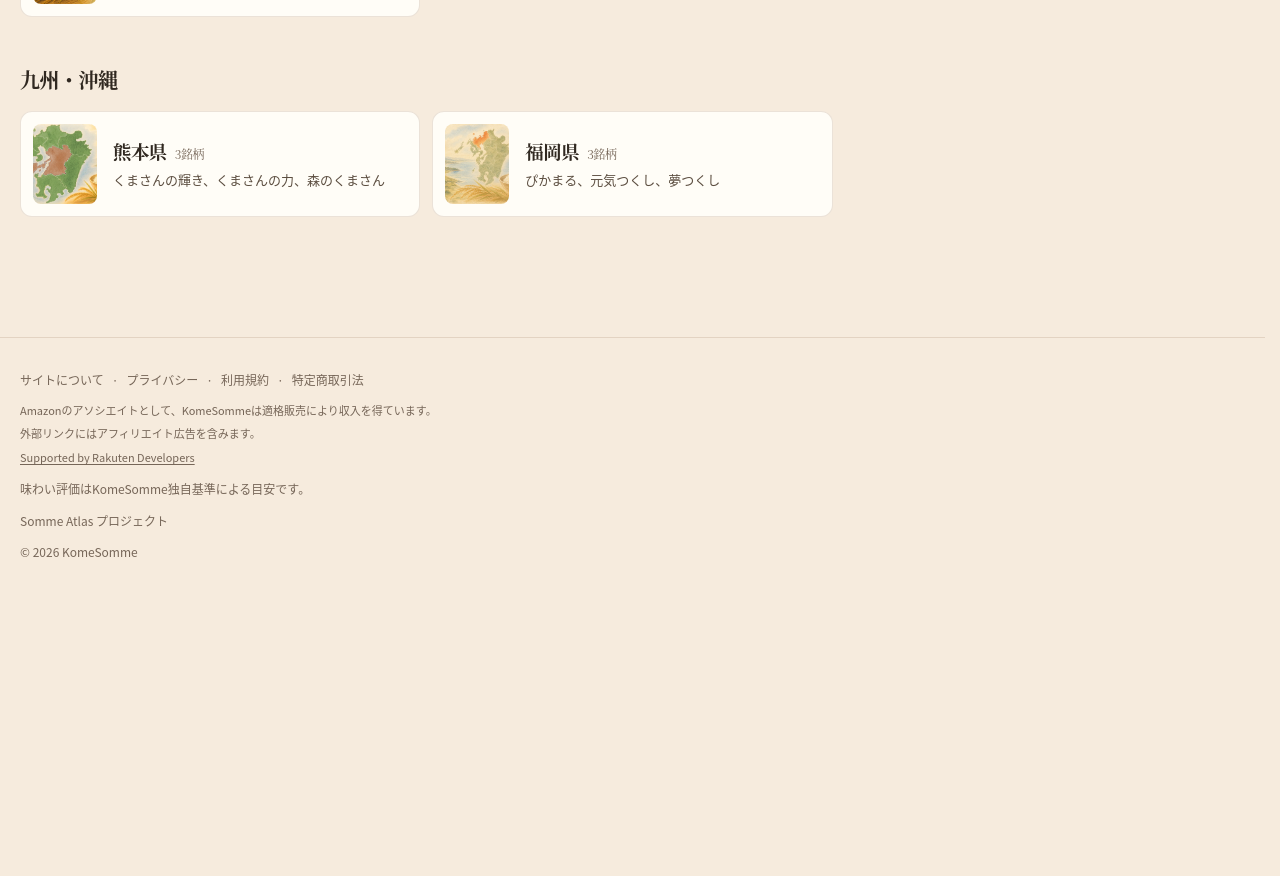
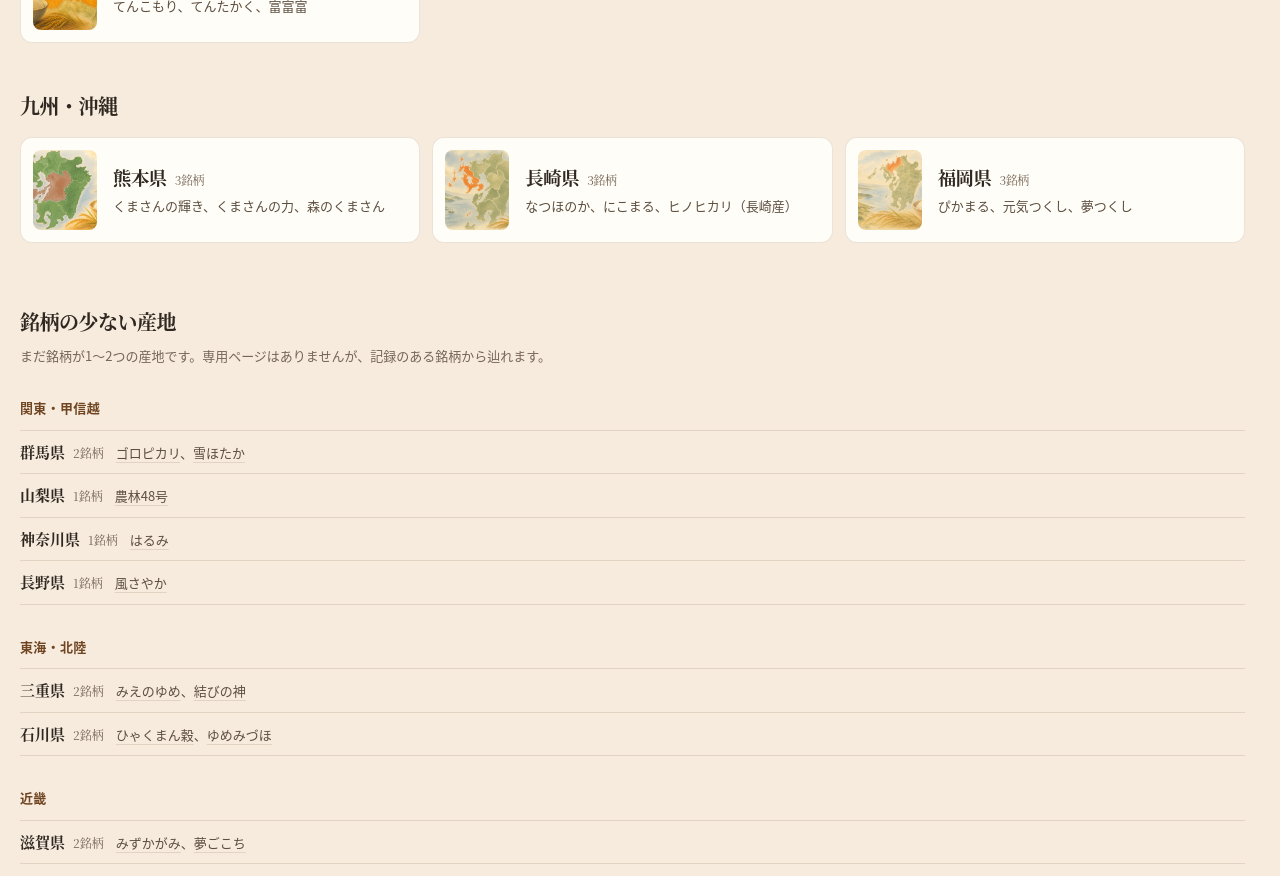
Before and after one commit to Toygaolingxiao/komesomme, a Next.js app: page /prefectures in a window 1280 px wide. Shown: the part 1920-2796 px from the top of the page. Before the commit the page ends 2514 px from the top, so only its background shows below. Built offline with nearby package versions, Linux system fonts and the light colour scheme; no server answers.

Commit message:
なつほのかを長崎県へ是正＋ヒノヒカリ（長崎産）追加＋産地一覧に少数県も表示（v1.21.0）

```diff
--- a/package.json
+++ b/package.json
@@ -1,6 +1,6 @@
 {
   "name": "komesomme",
-  "version": "1.20.0",
+  "version": "1.21.0",
   "private": true,
   "scripts": {
     "dev": "cross-env NODE_OPTIONS=--use-system-ca next dev --turbopack",
--- a/src/app/about/page.tsx
+++ b/src/app/about/page.tsx
@@ -12,7 +12,7 @@ export default function AboutPage() {
   return (
     <LegalShell title="サイトについて">
       <p>
-        KomeSomme 侍米師は、高江Takaeが運営する、銘柄選びの案内サイトです。107銘柄の味わいと由来を記録し、料理との組み合わせや季節の特集を、継続して更新しています。
+        KomeSomme 侍米師は、高江Takaeが運営する、銘柄選びの案内サイトです。108銘柄の味わいと由来を記録し、料理との組み合わせや季節の特集を、継続して更新しています。
       </p>
 
       <section className="space-y-2">
--- a/src/app/prefectures/page.tsx
+++ b/src/app/prefectures/page.tsx
@@ -14,10 +14,11 @@ import {
   PREFECTURE_PAGES,
   prefectureMapSummaries,
   prefecturesByRegion,
+  prefecturesWithFewBrands,
 } from "@/lib/editorial/prefectures";
 import { breadcrumbListLd, itemListLd } from "@/lib/seo/jsonLd";
 
-const DESCRIPTION = `銘柄が3つ以上ある${PREFECTURE_PAGES.length}の産地について、銘柄の一覧と味わいの平均像をまとめました。産地は、ふるさと納税の寄附先でもあります。`;
+const DESCRIPTION = `銘柄が3つ以上ある${PREFECTURE_PAGES.length}の産地について、銘柄の一覧と味わいの平均像をまとめました。銘柄の少ない産地も含め、記録のある産地はすべて並べています。産地は、ふるさと納税の寄附先でもあります。`;
 
 export const metadata: Metadata = {
   title: "産地から選ぶ｜都道府県別の米と銘柄",
@@ -42,6 +43,7 @@ const TRAIL = [
 
 export default function PrefecturesIndexPage() {
   const groups = prefecturesByRegion();
+  const fewGroups = prefecturesWithFewBrands();
 
   return (
     <main className="min-h-[100dvh] w-full min-w-0 text-[var(--km-ink)]">
@@ -115,6 +117,50 @@ export default function PrefecturesIndexPage() {
             </ol>
           </section>
         ))}
+
+        <section className="mt-16">
+          <h2 className="font-serif text-[1.25rem] font-semibold tracking-tight text-[var(--km-ink)]">
+            銘柄の少ない産地
+          </h2>
+          <p className="mt-2 max-w-2xl text-[13px] leading-relaxed text-[var(--km-muted)]">
+            まだ銘柄が1〜2つの産地です。専用ページはありませんが、記録のある銘柄から辿れます。
+          </p>
+          {fewGroups.map((group) => (
+            <div key={group.region} className="mt-8">
+              <h3 className="text-[13px] font-semibold tracking-wide text-[var(--km-brown)]">
+                {group.region}
+              </h3>
+              <ul className="mt-3 divide-y divide-[var(--km-border)] border-y border-[var(--km-border)]">
+                {group.prefectures.map((mini) => (
+                  <li
+                    key={mini.prefecture}
+                    className="flex flex-wrap items-baseline gap-x-3 gap-y-1 py-2.5"
+                  >
+                    <span className="font-serif text-[15px] font-semibold text-[var(--km-ink)]">
+                      {mini.prefecture}
+                      <span className="ml-2 text-[12px] font-normal text-[var(--km-muted)]">
+                        {mini.brands.length}銘柄
+                      </span>
+                    </span>
+                    <span className="text-[13px] leading-relaxed text-[var(--km-ink-soft)]">
+                      {mini.brands.map((brand, index) => (
+                        <span key={brand.id}>
+                          {index > 0 ? "、" : ""}
+                          <TransitionLink
+                            href={`/library/${brand.id}`}
+                            className={`underline decoration-[var(--km-border)] underline-offset-4 transition hover:text-[var(--km-brown)] ${FOCUS}`}
+                          >
+                            {brand.name}
+                          </TransitionLink>
+                        </span>
+                      ))}
+                    </span>
+                  </li>
+                ))}
+              </ul>
+            </div>
+          ))}
+        </section>
       </div>
 
       <SiteFooter />
--- a/src/data/rice/brandI18n.ts
+++ b/src/data/rice/brandI18n.ts
@@ -64,6 +64,11 @@ export const BRAND_I18N: Record<string, BrandI18n> = {
   "hikari-shinseiki": { zh: "光新世纪", en: "Hikari Shinseiki" },
   hitomebore: { zh: "一目倾心", en: "Hitomebore", aliases: ["一目惚れ"] },
   hinohikari: { zh: "日之光", en: "Hinohikari" },
+  "hinohikari-nagasaki": {
+    zh: "长崎产日之光",
+    en: "Hinohikari (Nagasaki)",
+    aliases: ["長崎産ヒノヒカリ", "长崎日之光"],
+  },
   himenorin: { zh: "姬之凛", en: "Himenorin" },
   hyakumangoku: { zh: "百万石", en: "Hyakumangoku" },
   fukuhibiki: { zh: "福响", en: "Fukuhibiki" },
--- /dev/null
+++ b/src/data/rice/encyclopedia/articles/hinohikari-nagasaki.json
@@ -0,0 +1 @@
+{"caveats":"掲載している味わい等の評価はKomeSommeによる独自の分析であり、公的な測定結果ではありません。品種の産地・育成・受賞に関する記述は公式情報を優先し、年次で変わる評価は断定しすぎないよう書いています。","confidence":"medium","cookingTips":[{"body":"粒がやや小ぶりなため、水加減は標準が目安です。ふっくら炊きたいときは浸水をしっかり取り、蒸らしまで丁寧にどうぞ。","title":"水加減は標準で"},{"body":"粒の形を保つため、最初の水は手早く替え、力を入れすぎずにやさしく洗ってください。吸水時間を取ると、芯までふっくら仕上がります。","title":"やさしく手早く洗う"}],"factStatus":"partial","features":[{"body":"長崎県の水田で最も広く作られている品種です。なつほのかやにこまると並んで県産米の中心にあり、県内の店頭でいちばん見かける長崎米でもあります。","title":"県内作付一位の主力"},{"body":"粒はやや小ぶりですが厚みがあり、甘みと粘りの均衡が整っています。主張しすぎない味わいで、煮物や漬物の並ぶ日常の献立に自然に収まります。","title":"粒は小ぶり、味はしっかり"},{"body":"冷めても硬くなりにくく、お弁当やおにぎりにしても食べやすさが残ります。作り置きの多い家庭でも扱いやすいお米です。","title":"冷めても食べやすい"}],"generatedAt":"2026-11-07T11:00:00.000Z","headline":"長崎県でいちばん広く作られている日常の米です。コシヒカリを父に持つ食味の良さで、棚田から平野まで県内全域の食卓を支えています。","id":"hinohikari-nagasaki","model":"editorial-curated","name":"ヒノヒカリ（長崎産）","origin":"「ヒノヒカリ」は宮崎県で生まれ、コシヒカリを父に持つ品種です。西日本一帯に広がりましたが、長崎県では作付面積が県内一位の主力品種で、山あいの棚田から平野部まで、県内全域で栽培されています。出荷は10月下旬ごろから。県産米の顔として、毎日の食卓に最も近いところにあるお米です。","purchaseNotes":"長崎県内全域で流通しており、県内のスーパーや米穀店で最も手に入りやすい長崎米です。県外では九州産を取り扱う店や産地直送の通販で見かけます。","reading":"ひのひかり","servingIdeas":["煮物の献立にすると、主張しすぎない味わいが引き立ちます。","お弁当にすると、冷めた後の食べやすさがわかります。","丼ものにすると、タレを受けても粒の輪郭が残ります。","まずは白ご飯そのままで、甘みと粘りの均衡を確かめてください。"]}
--- a/src/data/rice/sources/kyushuOkinawa.ts
+++ b/src/data/rice/sources/kyushuOkinawa.ts
@@ -282,9 +282,40 @@ export const kyushuOkinawa: RiceSource[] = [
     rakuten_search_keyword: "くまさんの力 白米 5kg 熊本県産",
   },
   {
+    id: "hinohikari-nagasaki",
+    name: "ヒノヒカリ（長崎産）",
+    prefecture: "長崎県",
+    region: "九州・沖縄",
+    sweetness: 3,
+    hardness: 3,
+    stickiness: 3,
+    aroma: 3,
+    umami: 4,
+    aftertaste: 3,
+    grain_size: 3,
+    clarity: 4,
+    richness: 3,
+    cold_rice_quality: 4,
+    sauce_absorption: 4,
+    oil_compatibility: 4,
+    best_match_dishes: ["煮物", "お弁当", "丼もの"],
+    good_with: ["醤油", "根菜", "漬物"],
+    avoid_pairings: ["濃厚なデミグラスソース"],
+    sake_pairings: ["純米酒", "淡麗な吟醸"],
+    whisky_pairings: ["ジャパニーズウイスキー", "ハイボール"],
+    short_: "長崎の作付一位。棚田から平野まで、県内全域の日常米。",
+    description:
+      "宮崎で生まれ、コシヒカリを父に持つ品種。長崎県では作付面積が県内一位で、山あいの棚田から平野部まで全域で作られています。出荷は10月下旬ごろから。粒はやや小ぶりながら味わいはしっかりしていて、煮物やお弁当に自然に収まります。",
+    sommelier_note:
+      "長崎の食卓の真ん中にある米。おかずを選びません。",
+    pairing_reason:
+      "甘みと粘りが中庸で、長崎の日常の献立を選ばず合わせられます。",
+    rakuten_search_keyword: "ヒノヒカリ 白米 5kg 長崎県産",
+  },
+  {
     id: "natsuhonoka",
     name: "なつほのか",
-    prefecture: "鹿児島県",
+    prefecture: "長崎県",
     region: "九州・沖縄",
     sweetness: 3,
     hardness: 3,
@@ -298,19 +329,19 @@ export const kyushuOkinawa: RiceSource[] = [
     cold_rice_quality: 5,
     sauce_absorption: 4,
     oil_compatibility: 4,
-    best_match_dishes: ["鶏飯", "冷やし茶漬け", "お弁当"],
-    good_with: ["出汁", "鶏肉", "青菜"],
+    best_match_dishes: ["おにぎり", "冷やし茶漬け", "お弁当"],
+    good_with: ["出汁", "塩", "青菜"],
     avoid_pairings: ["濃厚なクリーム煮"],
     sake_pairings: ["淡麗な吟醸"],
     whisky_pairings: ["ハイボール", "ジャパニーズウイスキー"],
-    short_: "南九州の太陽が育てた、粒立ちと旨みの新品種。",
+    short_: "長崎が迎えた暑さに強い米。やさしい甘みと粒ぞろい。",
     description:
-      "暑い気候でも品質を保つ鹿児島の品種。澄んだ味わいと程よい粒感があり、後味が軽く残りません。奄美の鶏飯のように出汁をかけて食べる料理や、お弁当に向きます。",
+      "にこまるを親に持つ、鹿児島生まれの暑さに強い品種。長崎県が奨励品種に迎え、「ながさき なつほのか」として県を代表する米のひとつになりました。澄んだ味わいと程よい粒感があり、後味が軽く残りません。出汁をかけて食べる料理や、お弁当に向きます。",
     sommelier_note:
       "出汁をかけて食べる料理に。粒が汁でへたりません。",
     pairing_reason:
       "淡麗な味わいと粒感が、出汁をかけても輪郭を保ちます。",
-    rakuten_search_keyword: "なつほのか 白米 5kg 鹿児島県産",
+    rakuten_search_keyword: "なつほのか 白米 5kg 長崎県産",
   },
   {
     id: "akihonami",
--- a/src/lib/editorial/prefectures.ts
+++ b/src/lib/editorial/prefectures.ts
@@ -147,6 +147,56 @@ export function prefecturesByRegion(): {
   })).filter((group) => group.pages.length > 0);
 }
 
+export type PrefectureMiniBrand = {
+  id: string;
+  name: string;
+};
+
+export type PrefectureMini = {
+  prefecture: string;
+  region: RiceRegion;
+  brands: PrefectureMiniBrand[];
+};
+
+/**
+ * Prefectures whose catalogue holds brands but fewer than
+ * PREFECTURE_MIN_BRANDS — no full page, but they still belong on the
+ * index so every producing prefecture in the catalogue shows up.
+ * Grouped by region, same order as prefecturesByRegion.
+ */
+export function prefecturesWithFewBrands(): {
+  region: RiceRegion;
+  prefectures: PrefectureMini[];
+}[] {
+  const byPrefecture = new Map<string, PrefectureMini>();
+  for (const rice of riceProfiles) {
+    if (rice.prefecture === "全国") continue;
+    if (
+      PREFECTURE_PAGES.some((page) => page.prefecture === rice.prefecture)
+    ) {
+      continue;
+    }
+    const entry = byPrefecture.get(rice.prefecture) ?? {
+      prefecture: rice.prefecture,
+      region: rice.region,
+      brands: [],
+    };
+    entry.brands.push({ id: rice.id, name: rice.name });
+    byPrefecture.set(rice.prefecture, entry);
+  }
+
+  return REGION_ORDER.map((region) => ({
+    region,
+    prefectures: [...byPrefecture.values()]
+      .filter((mini) => mini.region === region)
+      .sort((a, b) => {
+        const countDelta = b.brands.length - a.brands.length;
+        if (countDelta !== 0) return countDelta;
+        return a.prefecture.localeCompare(b.prefecture, "ja");
+      }),
+  })).filter((group) => group.prefectures.length > 0);
+}
+
 /** 県内 / 道内 / 都内 / 府内 — the word for "inside this prefecture". */
 export function prefectureAreaWord(prefecture: string): string {
   if (prefecture.endsWith("道")) return "道内";
--- a/src/lib/rice/cultivarDedup.ts
+++ b/src/lib/rice/cultivarDedup.ts
@@ -52,6 +52,9 @@ export function identityOf(rice: Pick<RiceProfileV2, "id" | "name">): CultivarId
 
   if (/魚沼|南魚沼|塩沢/.test(blob) && /コシヒカリ|koshihikari|koshikari/.test(blob)) {
     return { cultivar: "コシヒカリ", branch: "uonuma" };
+  }
+  if (/長崎/.test(blob) && /ヒノヒカリ|hinohikari/.test(blob)) {
+    return { cultivar: "ヒノヒカリ", branch: "nagasaki" };
   }
   if (/佐渡/.test(blob) && /コシヒカリ|koshihikari/.test(blob)) {
     return { cultivar: "コシヒカリ", branch: "sado" };
@@ -126,6 +129,14 @@ const CANONICAL: Record<
     region: "関東・甲信越",
     notes:
       "コシヒカリの産地銘柄。魚沼（南魚沼・塩沢を含む）の水質と昼夜の寒暖差による一膳。特選・ゴールド等のSKUはここに統合。",
+  },
+  "ヒノヒカリ::nagasaki": {
+    id: "hinohikari-nagasaki",
+    name: "ヒノヒカリ（長崎産）",
+    prefecture: "長崎県",
+    region: "九州・沖縄",
+    notes:
+      "ヒノヒカリの産地銘柄。長崎県では作付面積が県内一位の主力で、県内全域で作られる日常米として、全国銘柄の一般行とは別ID。",
   },
   "コシヒカリ::sado": {
     id: "koshihikari-sado",
```
Also changed, not shown: src/data/rice/encyclopedia/articles/natsuhonoka.json (+6 -6 lines), src/data/rice/encyclopedia/claims/natsuhonoka.json (+4 -4 lines), src/data/rice/encyclopedia/manifest.json, 3 other files (tests, documents, lock files or other folders).
